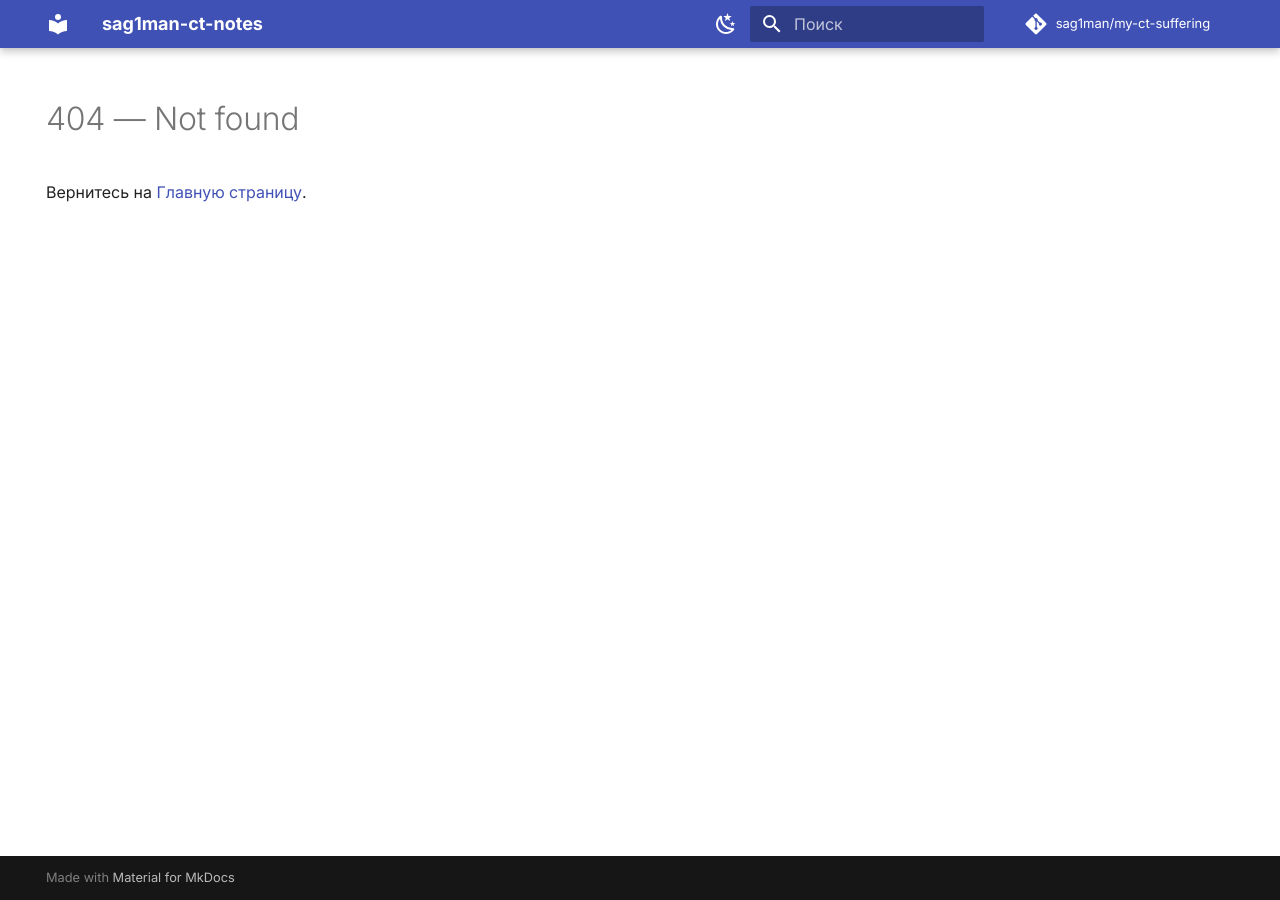
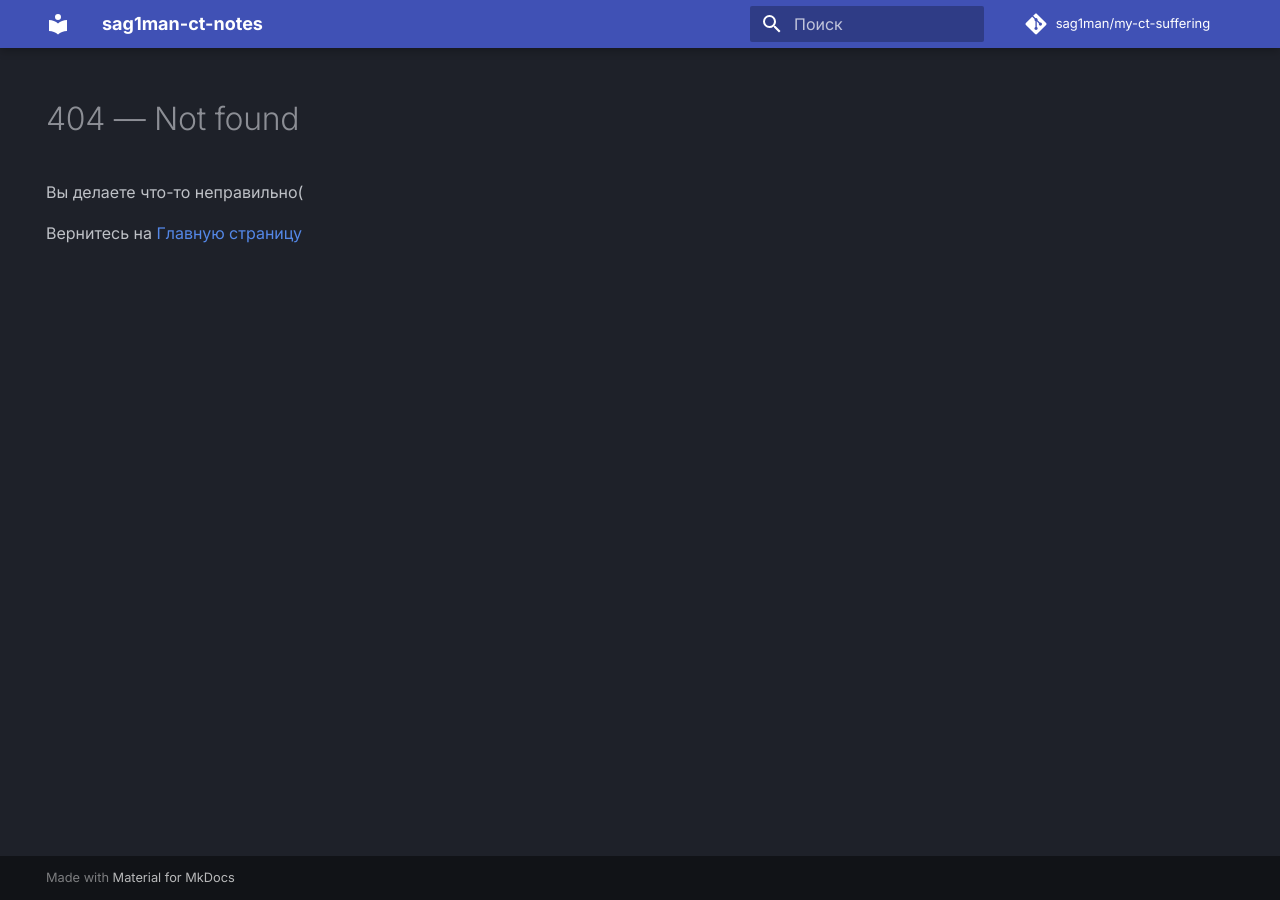
Before and after one commit to sag1man/my-ct-suffering, an MkDocs documentation site: the page built from notes/404.md, in a window 1280 px wide. Built offline with MkDocs 1.6.1 and Material for MkDocs 9.7.7, drawn with Linux system fonts in a browser that asks for light colours; nearby versions of some CDN libraries; library files that are not in the unit come from our copies; comment, search, counter and statistics services are not loaded.

Commit message:
style upd

```diff
--- a/mkdocs.yml
+++ b/mkdocs.yml
@@ -18,10 +18,7 @@ theme:
     - navigation.top
     - content.code.copy
   palette:
-    - scheme: default
-      toggle: { icon: material/weather-night, name: Тёмная тема }
     - scheme: slate
-      toggle: { icon: material/weather-sunny, name: Светлая тема }
   font:
     text: Inter
     code: JetBrains Mono
@@ -32,6 +29,7 @@ plugins:
       wikilinks: true
       default_extension: .md
       source_directory: notes
+  - awesome-pages
 
 markdown_extensions:
   - admonition
--- a/notes/404.md
+++ b/notes/404.md
@@ -1,7 +1,12 @@
 ---
 title: 404 — Страница не найдена
-hide: [navigation, toc]
+hide:
+  - navigation
+  - toc
+  - search
 ---
 
 # 404 — Not found
-Вернитесь на [Главную страницу](/).
+Вы делаете что-то неправильно(
+
+Вернитесь на [Главную страницу](/my-ct-suffering/)
```
Also changed, not shown: notes/index.md (+1 -0 lines).
